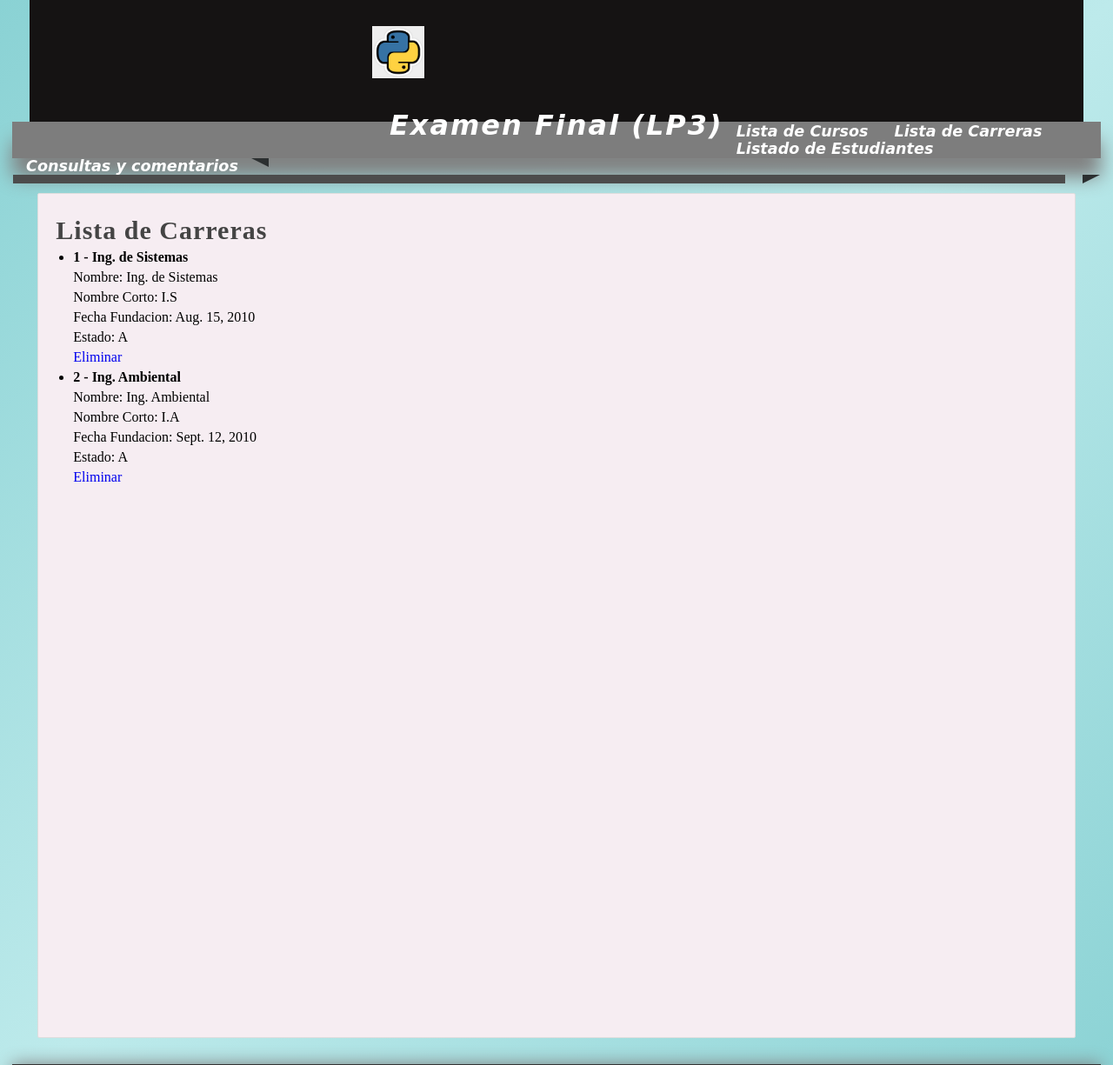
After one commit to BNgiannina/Examen-Final-LP3, a Django app: page /listar-carrera/ in a window 1280 px wide. The commit adds this page. Shown: the top 1225 px of the page at 87% size. Run offline with Django 3.2, Linux system fonts and the light colour scheme; data comes from the database, SQL or seed files in the repository; both versions use the stored data as it was after the commit.

Commit message:
Listar y Eliminar CARRERAS - Listo-Calderon

```diff
--- a/Proyecto001/urls.py
+++ b/Proyecto001/urls.py
@@ -21,10 +21,11 @@ urlpatterns = [
     path('admin/', admin.site.urls),
     path('',views.index, name="index"),
     path('inicio/', views.index, name="inicio"),
-    path('carreras/',views.carreras, name="carreras"),
     path('estudiantes/',views.estudiantes, name="estudiantes"),
     path('consultas/',views.consultas, name="consultas"),
     path('listar-curso/', views.listar_cursos, name="listar_cursos"),
     path('eliminar-curso/<int:id>',views.eliminar_curso, name="eliminar_curso"),
+    path('listar-carrera/', views.listar_carrera, name="listar_carrera"),
+    path('eliminar-carrera/<int:id>',views.eliminar_carrera, name="eliminar_carrera"),
 
 ]
--- a/miapp/models.py
+++ b/miapp/models.py
@@ -8,3 +8,9 @@ class Curso(models.Model):
     horas=models.TimeField(auto_now_add=True)
     creditos=models.IntegerField()
     estado=models.TextField()
+
+class Carrera(models.Model):
+    nombre=models.CharField(max_length=150)
+    nombrecorto=models.CharField(max_length=150)
+    fecha_fundacion=models.DateField()
+    estado=models.TextField()
--- a/miapp/templates/layout.html
+++ b/miapp/templates/layout.html
@@ -27,7 +27,7 @@
                 <a href="{% url 'listar_cursos' %}">Lista de Cursos </a>
             </li>
             <li>
-                <a href="{% url 'carreras' %}"> Listado de Carreras</a>
+                <a href="{% url 'listar_carrera' %}">Lista de Carreras </a>
             </li>
             <li>
                 <a href="{% url 'estudiantes' %}"> Listado de Estudiantes</a>
--- /dev/null
+++ b/miapp/templates/listar_carrera.html
@@ -0,0 +1,24 @@
+
+{% extends 'layout.html' %}
+
+{% block title %}
+    {{titulo}}
+{% endblock%}
+
+{% block content %}
+    <h1 class="title">{{titulo}}</h1>
+    <ul>
+        {% for carrera in carreras %}
+            <li>
+                <h4>{{carrera.id}} - {{carrera.nombre}}</h4>
+                <p>Nombre: {{carrera.nombre}}</P>
+                <P>Nombre Corto: {{carrera.nombrecorto}}</P>
+                <P>Fecha Fundacion: {{carrera.fecha_fundacion}}</P>
+                <P>Estado: {{carrera.estado}}</P>
+                <p>
+                <a href="{% url 'eliminar_carrera' id=carrera.id %}">Eliminar</a>
+                </p>
+            </li>
+        {% endfor %}
+    </ul>
+{% endblock %}
--- a/miapp/views.py
+++ b/miapp/views.py
@@ -1,5 +1,5 @@
 from django.shortcuts import render, HttpResponse, redirect
-from miapp.models import Curso
+from miapp.models import Curso, Carrera
 from django.db.models import Q
 
 # Create your views here.
@@ -47,3 +47,16 @@ def eliminar_curso(request, id):
     curso = Curso.objects.get(pk=id)
     curso.delete()
     return redirect('listar_cursos')
+
+def listar_carrera(request):
+
+    carreras = Carrera.objects.all()
+    return render(request,'listar_carrera.html',{
+        'carreras': carreras,
+        'titulo': 'Lista de Carreras'
+    })
+
+def eliminar_carrera(request, id):
+    carrera = Carrera.objects.get(pk=id)
+    carrera.delete()
+    return redirect('listar_carrera')
```
Also changed, not shown: db.sqlite3, miapp/migrations/0002_carrera.py (added).
